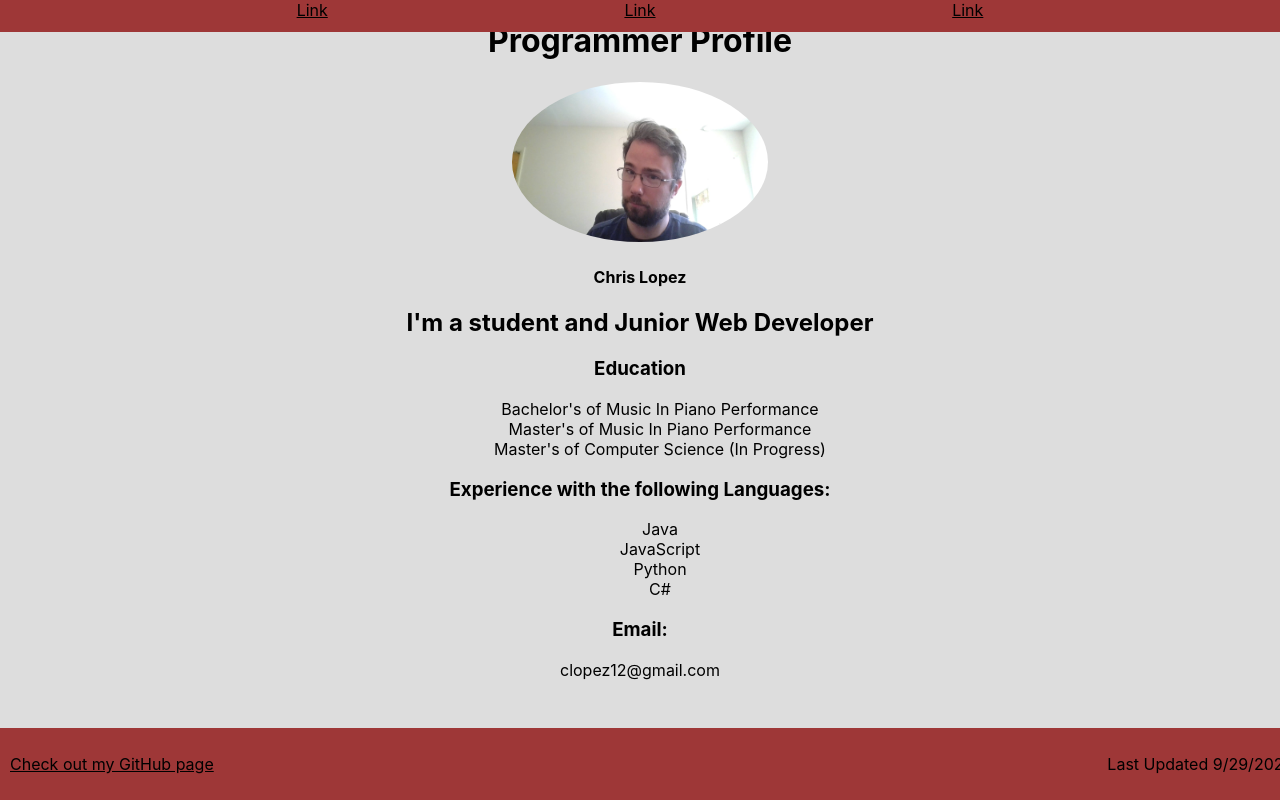
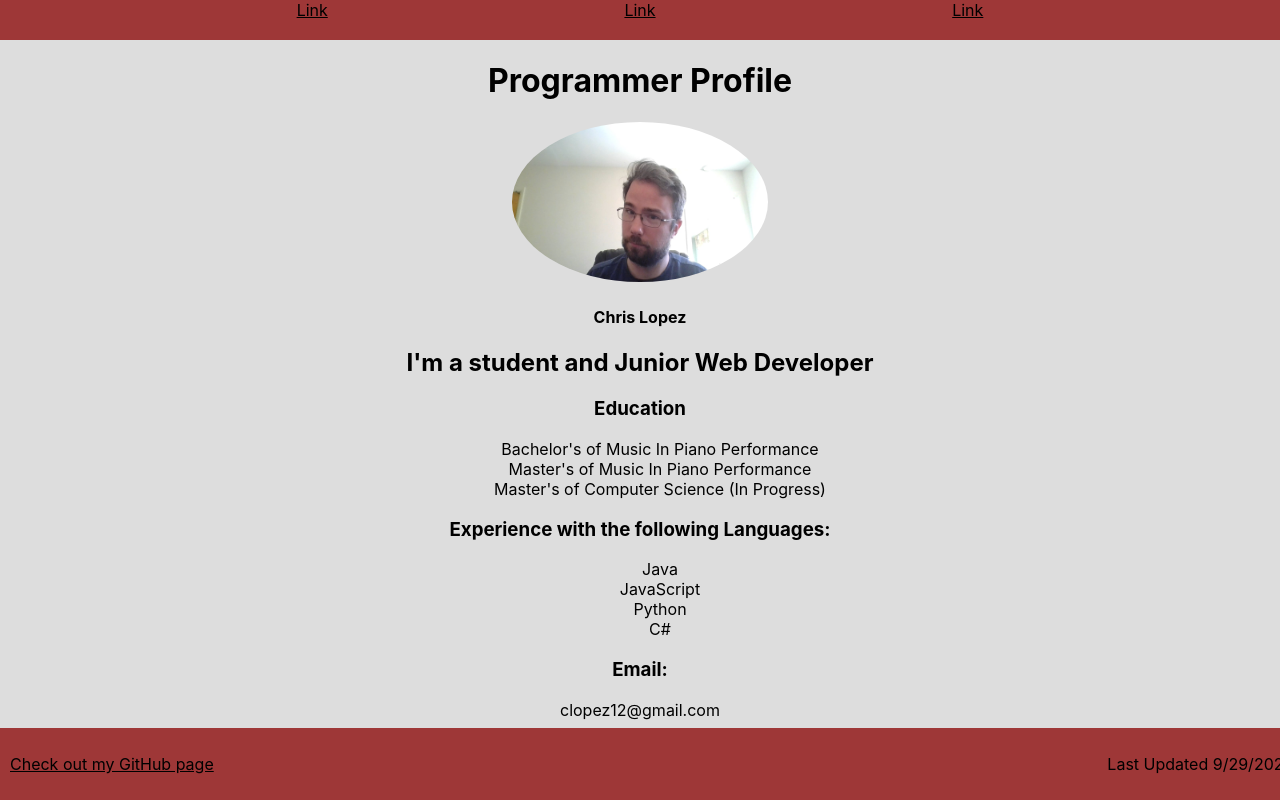
Before and after one commit to COSC631-2021Fall/profile-app-CLopez08, a React (Create React App) app in the folder profile-app/: page / in a window 1280 px wide. Built offline with nearby package versions, Linux system fonts and the light colour scheme.

Commit message:
Fix Nav spacing

```diff
--- a/profile-app/src/App.css
+++ b/profile-app/src/App.css
@@ -41,10 +41,10 @@ img {
 
 .Nav {
   background-color: #9e3737;
-  height: 4%;
+  height: 5%;
   display: flex;
   justify-content: space-evenly;
-  position: fixed; /* Set the navbar to fixed position */
+  position:sticky; /* Set the navbar to fixed position */
   top: 0; /* Position the navbar at the top of the page */
   width: 100%;
 }
```
